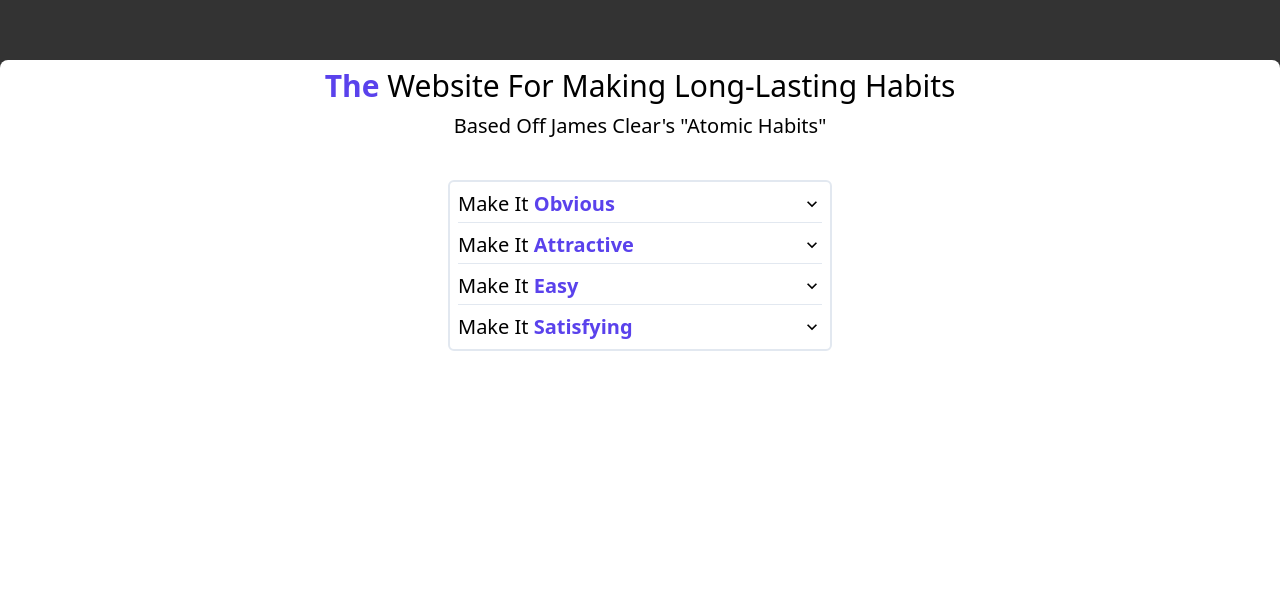
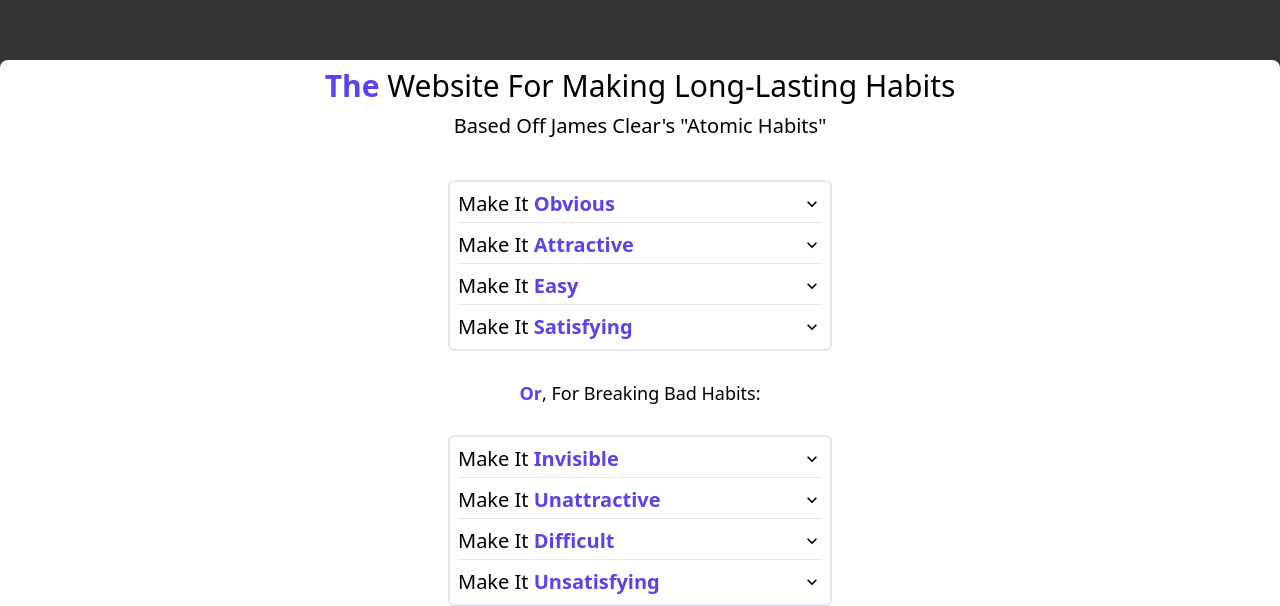
Before and after one commit to RangerVinven/Habit-Builder, a Next.js app: page / in a window 1280 px wide. Shown: the part 596-1202 px from the top of the page. Before the commit the page ends 1040 px from the top, so only its background shows below. Built offline with nearby package versions, Linux system fonts and the light colour scheme.

Commit message:
Added breaking bad habits steps

```diff
--- /dev/null
+++ b/components/indexPage/BadHabitStepsAccordian.tsx
@@ -0,0 +1,78 @@
+import React from 'react'
+import { Accordion, AccordionItem, AccordionButton, AccordionIcon, AccordionPanel, Box } from '@chakra-ui/react';
+
+export default function BadHabitStepsAccordian() {
+    return (
+        <div className="border-2 border-slate-200 rounded-md p-2 w-96">
+            <Accordion allowMultiple>
+                <AccordionItem>
+                    <h3 className="text-xl mb-2 pb-1 border-b border-slate-200">
+                    <AccordionButton>
+                        <Box flex='1' textAlign='left'>
+                            Make It <b className="inline text-purple">Invisible</b>
+                        </Box>
+                        <AccordionIcon />
+                    </AccordionButton>
+                    </h3>
+                    <AccordionPanel pb={8}>
+                    Lorem ipsum dolor sit amet, consectetur adipiscing elit, sed do eiusmod
+                    tempor incididunt ut labore et dolore magna aliqua. Ut enim ad minim
+                    veniam, quis nostrud exercitation ullamco laboris nisi ut aliquip ex ea
+                    commodo consequat.
+                    </AccordionPanel>
+                </AccordionItem>
+
+                <AccordionItem>
+                    <h3 className="text-xl mb-2 pb-1 border-b border-slate-200">
+                    <AccordionButton>
+                        <Box flex='1' textAlign='left'>
+                            Make It <b className="inline text-purple">Unattractive</b>
+                        </Box>
+                        <AccordionIcon />
+                    </AccordionButton>
+                    </h3>
+                    <AccordionPanel pb={8}>
+                    Lorem ipsum dolor sit amet, consectetur adipiscing elit, sed do eiusmod
+                    tempor incididunt ut labore et dolore magna aliqua. Ut enim ad minim
+                    veniam, quis nostrud exercitation ullamco laboris nisi ut aliquip ex ea
+                    commodo consequat.
+                    </AccordionPanel>
+                </AccordionItem>
+
+                <AccordionItem>
+                    <h3 className="text-xl mb-2 pb-1 border-b border-slate-200">
+                    <AccordionButton>
+                        <Box flex='1' textAlign='left'>
+                            Make It <b className="inline text-purple">Difficult</b>
+                        </Box>
+                        <AccordionIcon />
+                    </AccordionButton>
+                    </h3>
+                    <AccordionPanel pb={8}>
+                    Lorem ipsum dolor sit amet, consectetur adipiscing elit, sed do eiusmod
+                    tempor incididunt ut labore et dolore magna aliqua. Ut enim ad minim
+                    veniam, quis nostrud exercitation ullamco laboris nisi ut aliquip ex ea
+                    commodo consequat.
+                    </AccordionPanel>
+                </AccordionItem>
+
+                <AccordionItem>
+                    <h3 className="text-xl">
+                    <AccordionButton>
+                        <Box flex='1' textAlign='left'>
+                            Make It <b className="inline text-purple">Unsatisfying</b>
+                        </Box>
+                        <AccordionIcon />
+                    </AccordionButton>
+                    </h3>
+                    <AccordionPanel pb={8}>
+                    Lorem ipsum dolor sit amet, consectetur adipiscing elit, sed do eiusmod
+                    tempor incididunt ut labore et dolore magna aliqua. Ut enim ad minim
+                    veniam, quis nostrud exercitation ullamco laboris nisi ut aliquip ex ea
+                    commodo consequat.
+                    </AccordionPanel>
+                </AccordionItem>
+            </Accordion>
+        </div>
+    );
+}
--- a/pages/index.tsx
+++ b/pages/index.tsx
@@ -4,6 +4,7 @@
 import { animate, motion } from "framer-motion";
 import { Accordion, AccordionButton, AccordionIcon, AccordionItem, AccordionPanel, Box } from '@chakra-ui/react';
 import GoodHabitStepsAccordian from '../components/indexPage/GoodHabitStepsAccordian';
+import BadHabitStepsAccordian from '../components/indexPage/BadHabitStepsAccordian';
 
 export default function Home() {
 	return (
@@ -53,8 +54,10 @@
 						<h3 className="text-xl text-center mt-2">Based Off James Clear's "Atomic Habits"</h3>
 					</div>
 
-					<div className="mt-10 flex justify-center items-center w-full">
+					<div className="mt-10 mb-5 flex flex-col justify-center items-center w-full">
 						<GoodHabitStepsAccordian />
+						<h3 className="my-7 text-lg"><p className="inline font-bold text-purple">Or</p>, For Breaking Bad Habits:</h3>
+						<BadHabitStepsAccordian />
 					</div>
 				</div>
 				</motion.div>
```
